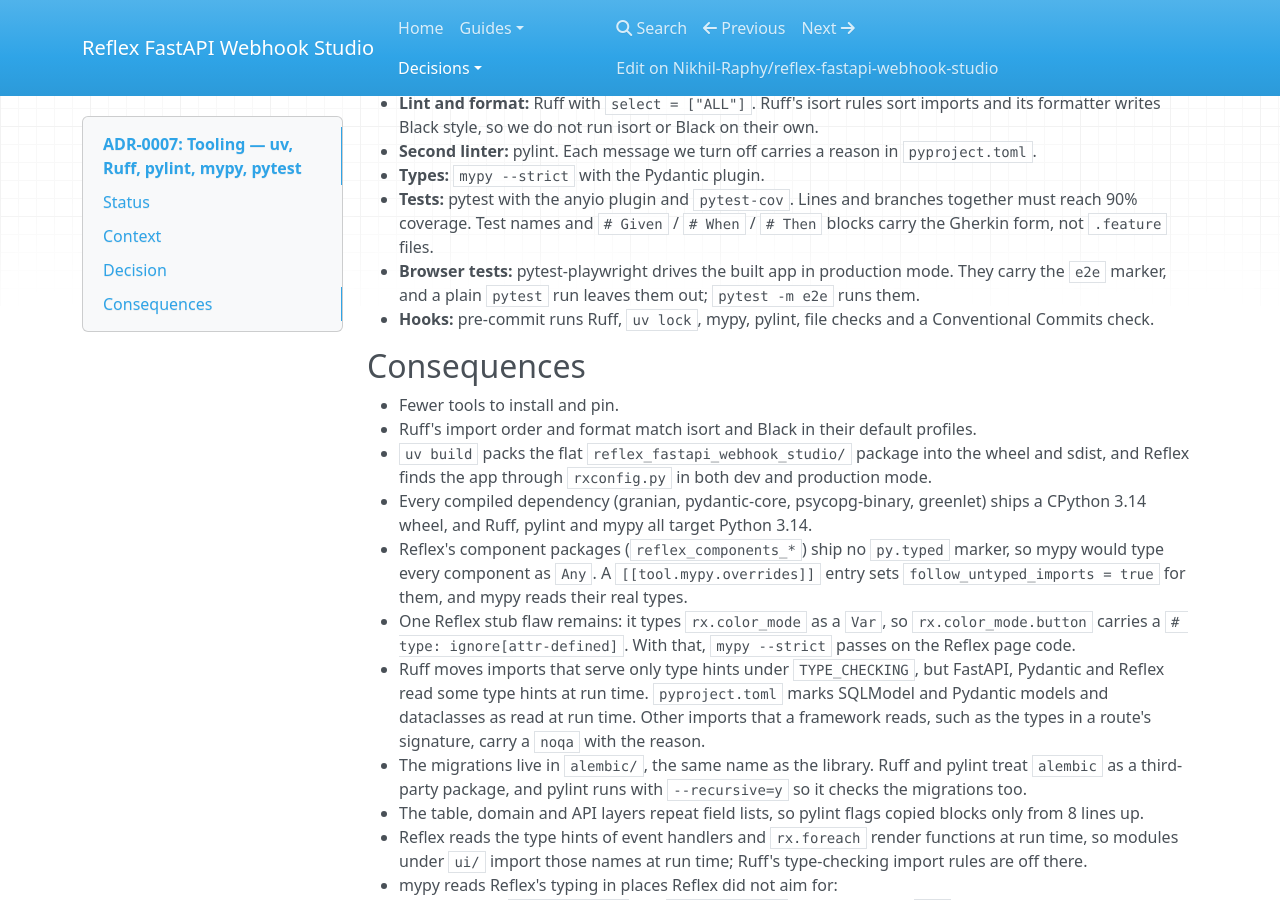
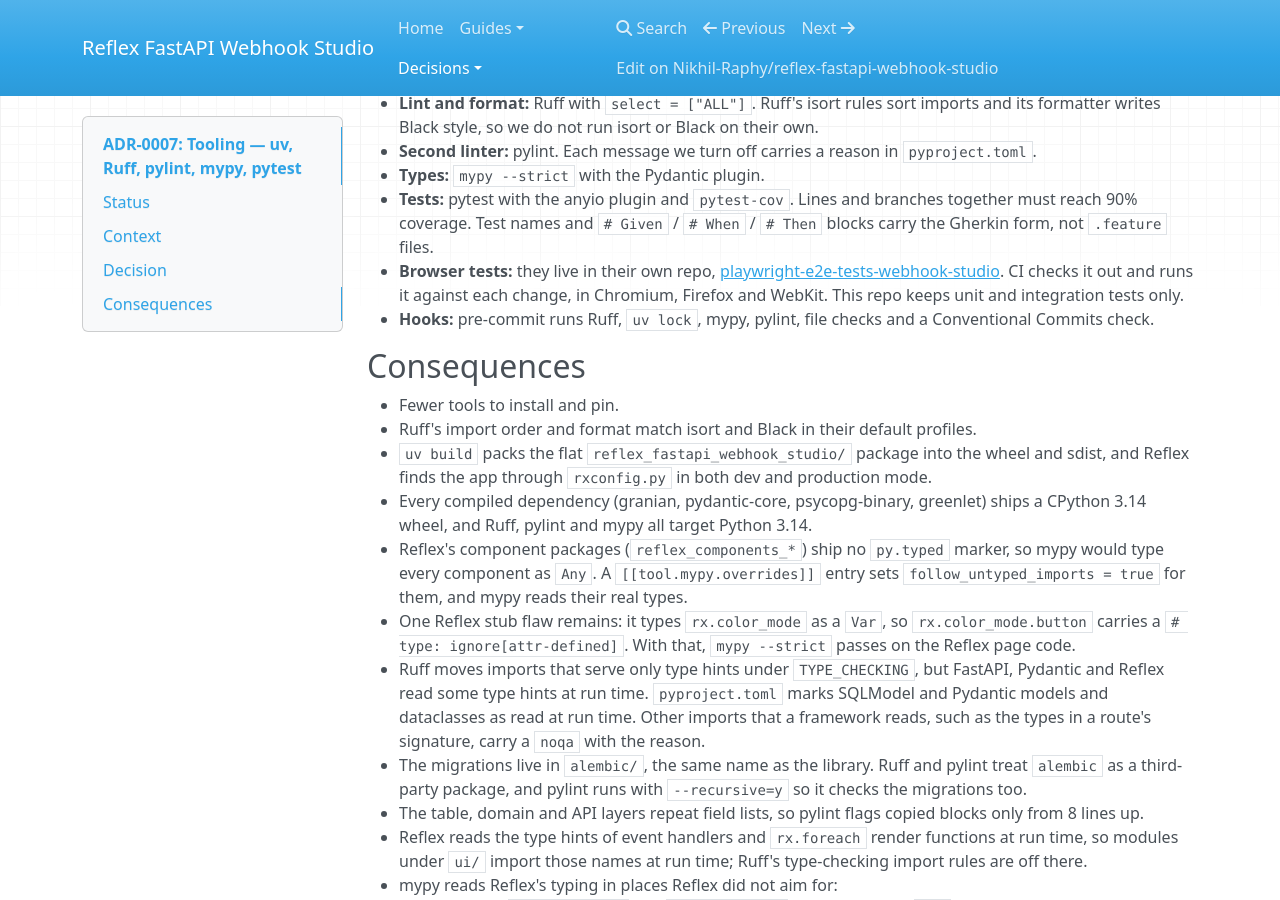
Before and after one commit to Nikhil-Raphy/reflex-fastapi-webhook-studio, an MkDocs documentation site: the page built from docs/adr/0007-tooling.md, in a window 1280 px wide and 900 px high, scrolled down 425 px. Built offline with MkDocs 1.6.1, drawn with Linux system fonts in a browser that asks for light colours; nearby versions of some CDN libraries.

Commit message:
docs: point to the browser test repo

```diff
--- a/docs/adr/0007-tooling.md
+++ b/docs/adr/0007-tooling.md
@@ -19,8 +19,10 @@
 - **Types:** `mypy --strict` with the Pydantic plugin.
 - **Tests:** pytest with the anyio plugin and `pytest-cov`. Lines and branches together must reach 90% coverage.
   Test names and `# Given` / `# When` / `# Then` blocks carry the Gherkin form, not `.feature` files.
-- **Browser tests:** pytest-playwright drives the built app in production mode. They carry the `e2e` marker, and a
-  plain `pytest` run leaves them out; `pytest -m e2e` runs them.
+- **Browser tests:** they live in their own repo,
+  [playwright-e2e-tests-webhook-studio](https://github.com/Nikhil-Raphy/playwright-e2e-tests-webhook-studio). CI
+  checks it out and runs it against each change, in Chromium, Firefox and WebKit. This repo keeps unit and
+  integration tests only.
 - **Hooks:** pre-commit runs Ruff, `uv lock`, mypy, pylint, file checks and a Conventional Commits check.
 
 ## Consequences
```
Also changed, not shown: README.md (+2 -0 lines).
